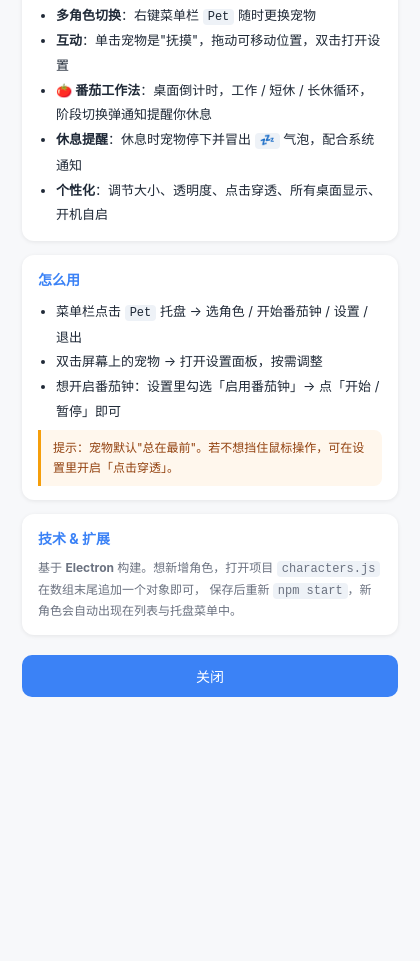
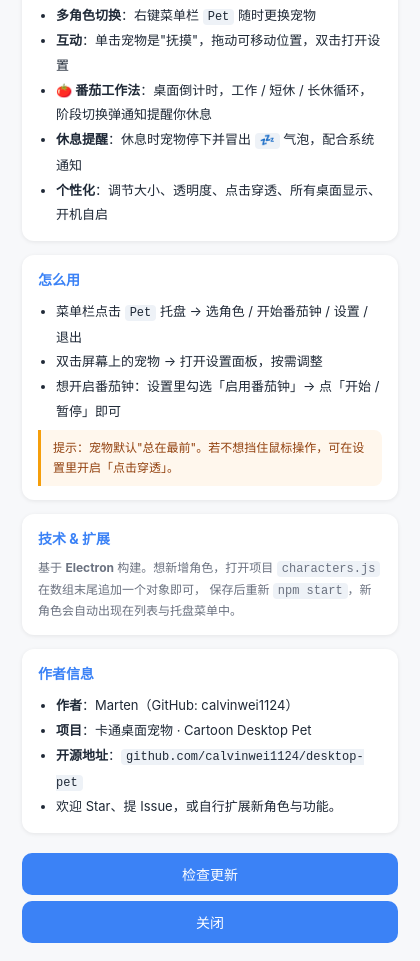
Before and after one commit to calvinwei1124/desktop-pet, an Electron app: page about.html in a window 420 px wide. Shown: the part 285-1246 px from the top of the page. Before the commit the page ends 1000 px from the top, so only its background shows below. Drawn offline with Linux system fonts and the light colour scheme.

Commit message:
feat: 托盘菜单新增「检查更新 / 作者信息」
- 菜单新增「检查更新」：打开 GitHub 仓库页（手动查新版本）
- 菜单新增「作者信息」：打开说明窗口内的作者信息区
- 说明窗口补充「作者信息」区块，并加「检查更新」按钮

```diff
--- a/about.html
+++ b/about.html
@@ -78,6 +78,18 @@
     </div>
   </div>
 
+  <div class="sec">
+    <h2>作者信息</h2>
+    <ul>
+      <li><b>作者</b>：Marten（GitHub: calvinwei1124）</li>
+      <li><b>项目</b>：卡通桌面宠物 · Cartoon Desktop Pet</li>
+      <li><b>开源地址</b>：<code>github.com/calvinwei1124/desktop-pet</code></li>
+      <li>欢迎 Star、提 Issue，或自行扩展新角色与功能。</li>
+    </ul>
+  </div>
+
+  <button id="checkBtn" type="button">检查更新</button>
+
   <button id="closeBtn">关闭</button>
   <script src="about.js"></script>
 </body>
--- a/about.js
+++ b/about.js
@@ -1,3 +1,4 @@
-const { ipcRenderer } = require('electron');
+const { ipcRenderer, shell } = require('electron');
 
 document.getElementById('closeBtn').onclick = () => window.close();
+document.getElementById('checkBtn').onclick = () => shell.openExternal('https://github.com/calvinwei1124/desktop-pet');
```
Also changed, not shown: main.js (+8 -1 lines).
